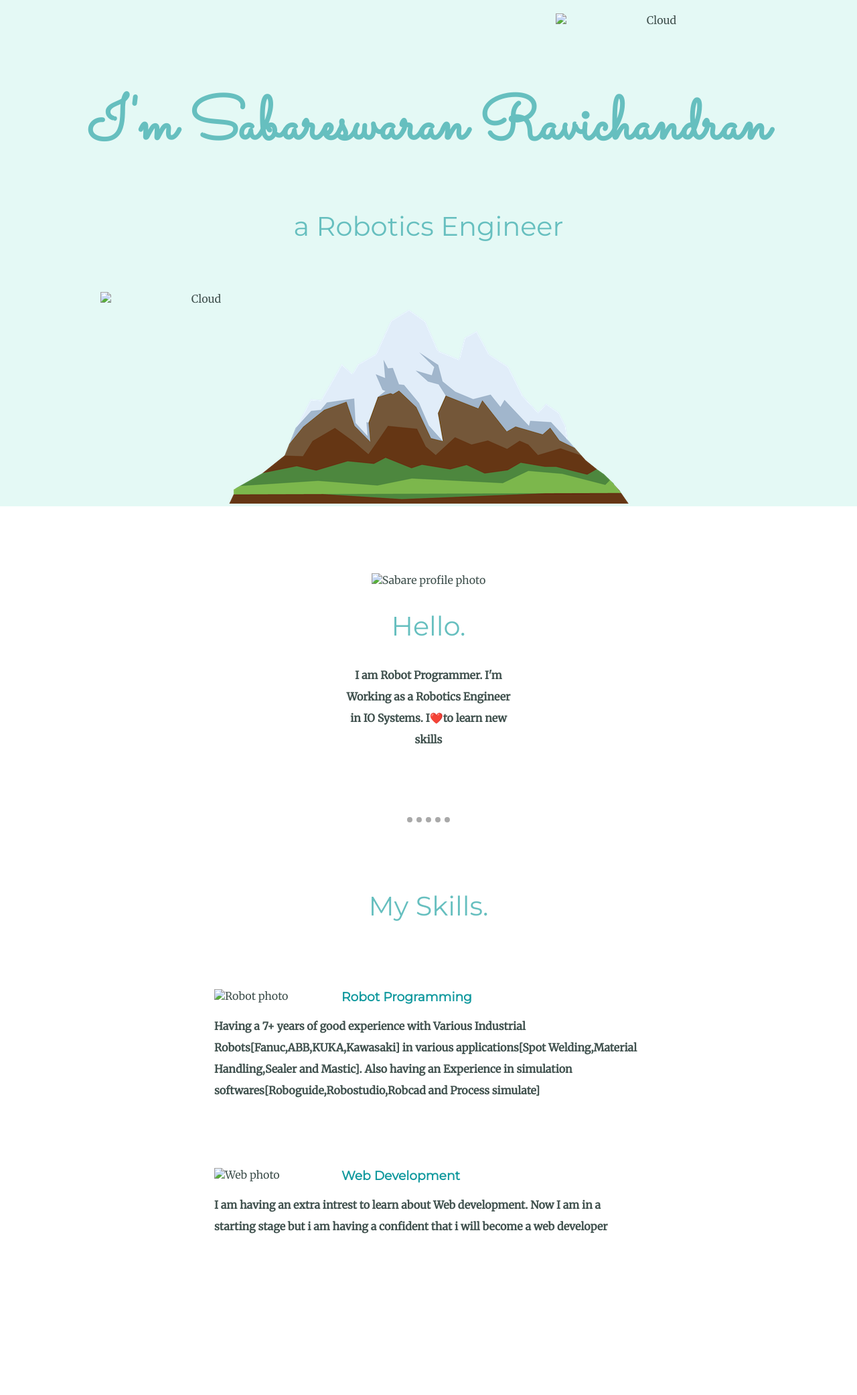
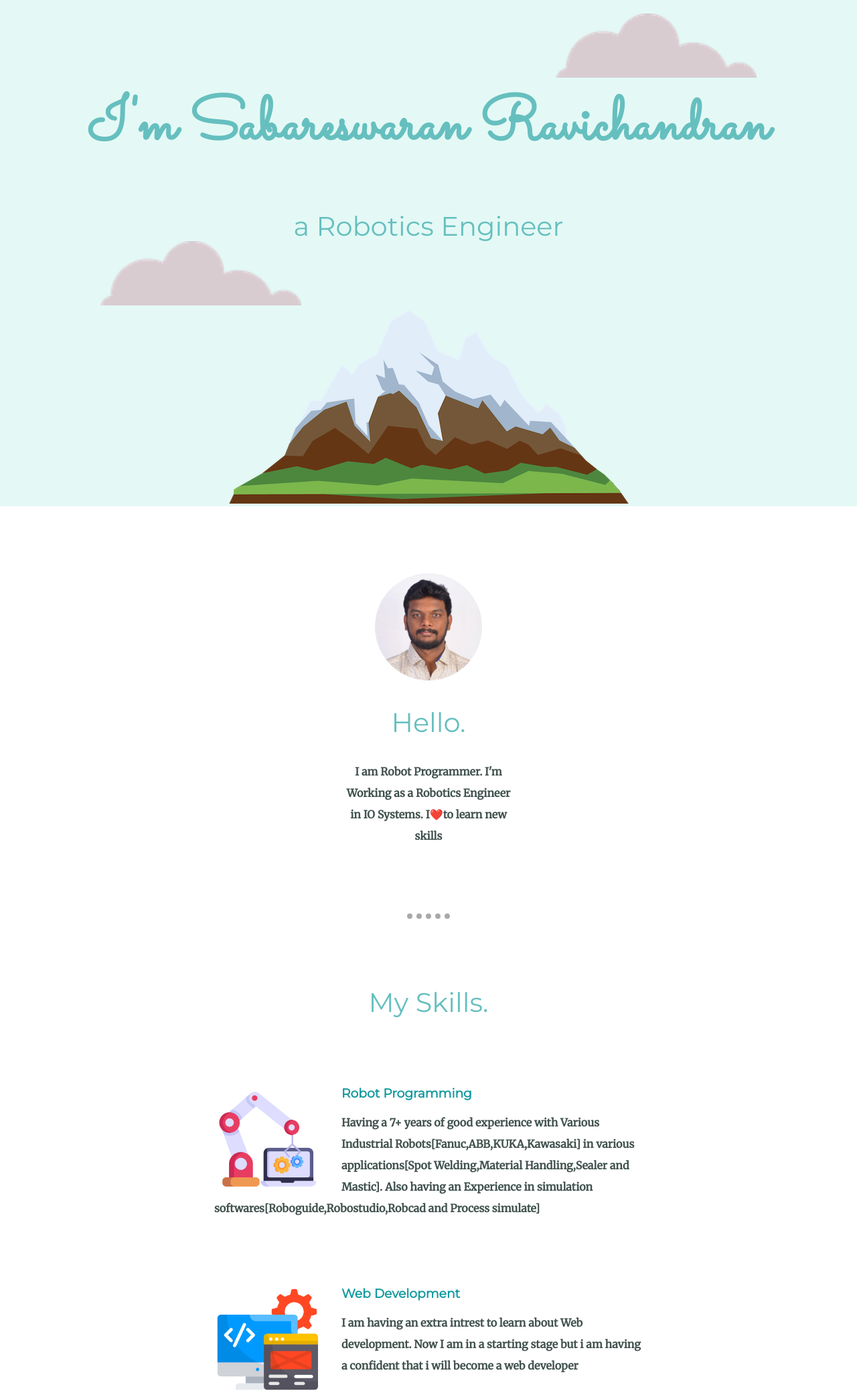
Before and after one commit to Sabare1994/Resume_css, a plain HTML site: page index.html in a window 1280 px wide. Shown: the top 2083 px of the page at 67% size. Drawn offline with Linux system fonts and the light colour scheme; files that its build step writes are made by us from their sources; files whose address does not match are found by name.

Commit message:
Update index.html

```diff
--- a/index.html
+++ b/index.html
@@ -3,7 +3,7 @@
 <head>
     <meta charset="UTF-8">
     <title>❤️Sabare's Personal Website❤️</title>
-    <link rel="stylesheet" type="text/css" href="CSS/styles.css">
+    <link rel="stylesheet" type="text/css" href="styles.css">
     <link rel="favicon" type="image/x-icon" href="favicon.ico?v=2">
     <link rel="preconnect" href="https://fonts.googleapis.com">
     <link rel="preconnect" href="https://fonts.gstatic.com" crossorigin>
@@ -11,15 +11,15 @@
 </head>
 <body>
     <div class="top-container">
-        <img class="top" src="IMAGES/cloud.png" alt="Cloud">
+        <img class="top" src="cloud.png" alt="Cloud">
         <h1>I'm Sabareswaran Ravichandran</h1>
         <h2>a Robotics Engineer</h2>
-        <img class="bottom" src="IMAGES/cloud.png" alt="Cloud">
+        <img class="bottom" src="cloud.png" alt="Cloud">
         <img src="IMAGES/mountain.png" alt="mountain">
     </div>
     <div class="middle-container">
         <div class="profile">
-          <img class="photo" src="IMAGES/Sab.png" alt="Sabare profile photo">
+          <img class="photo" src="Sab.png" alt="Sabare profile photo">
           <h2>Hello.</h2>
           <p class="intro">I am Robot Programmer. I'm Working as a Robotics Engineer in IO Systems. I❤️to learn new skills</p>
         </div>
@@ -27,12 +27,12 @@
         <div class="skills">
           <h2>My Skills.</h2>
           <div class="skill-row">
-            <img class="robot" src="IMAGES/software.png" alt="Robot photo">
+            <img class="robot" src="software.png" alt="Robot photo">
             <h3>Robot Programming</h3>
             <p>Having a 7+ years of good experience with Various Industrial Robots[Fanuc,ABB,KUKA,Kawasaki] in various applications[Spot Welding,Material Handling,Sealer and Mastic]. Also having an Experience in simulation softwares[Roboguide,Robostudio,Robcad and Process simulate]</p>
           </div>
           <div class="skill-row">
-            <img class="web" src="IMAGES/app-development.png" alt="Web photo">
+            <img class="web" src="app-development.png" alt="Web photo">
             <h3>Web Development</h3>
             <p>I am having an extra intrest to learn about Web development. Now I am in a starting stage but i am having a confident that i will become a web developer</p>
           </div>
```
